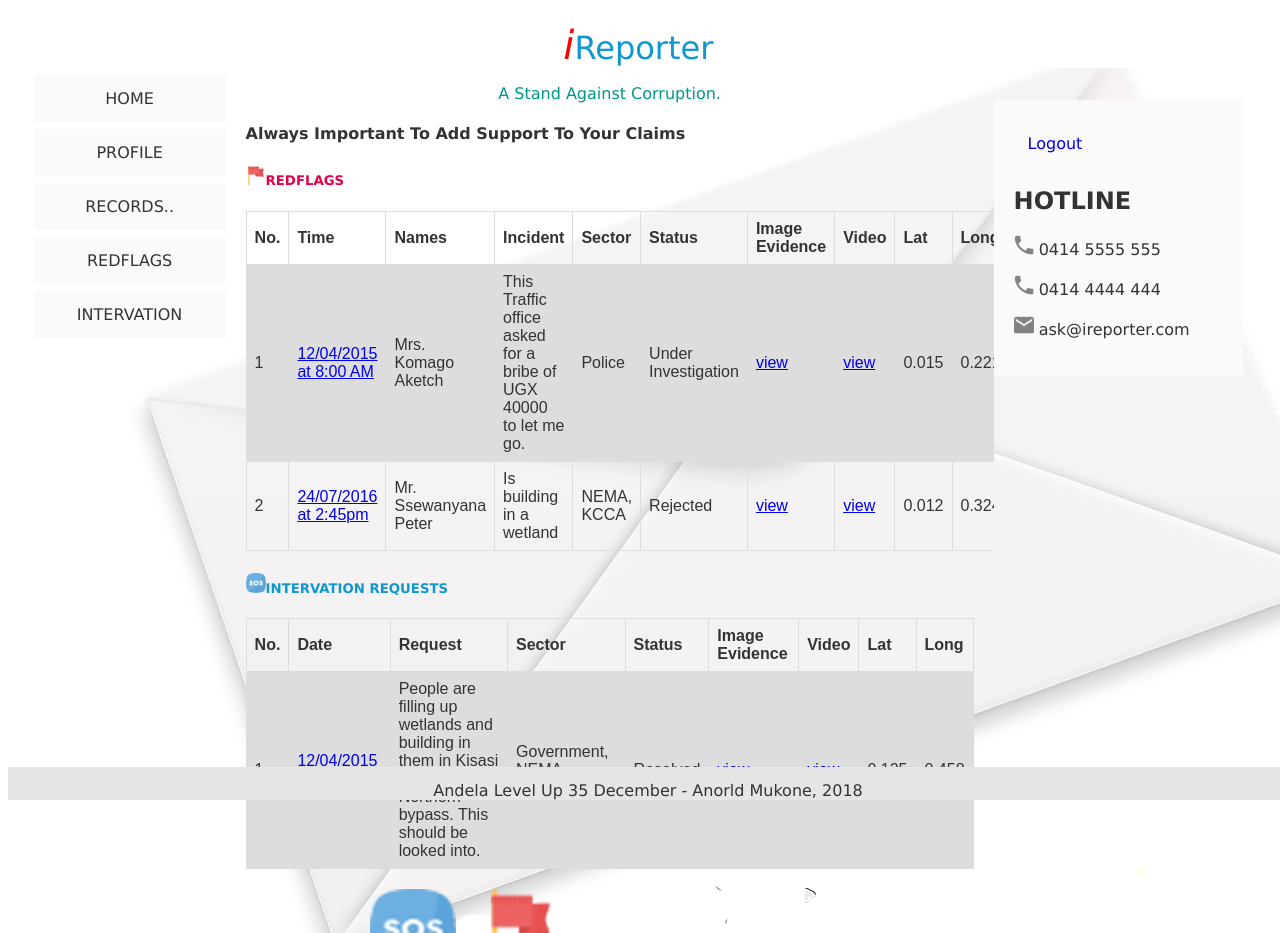
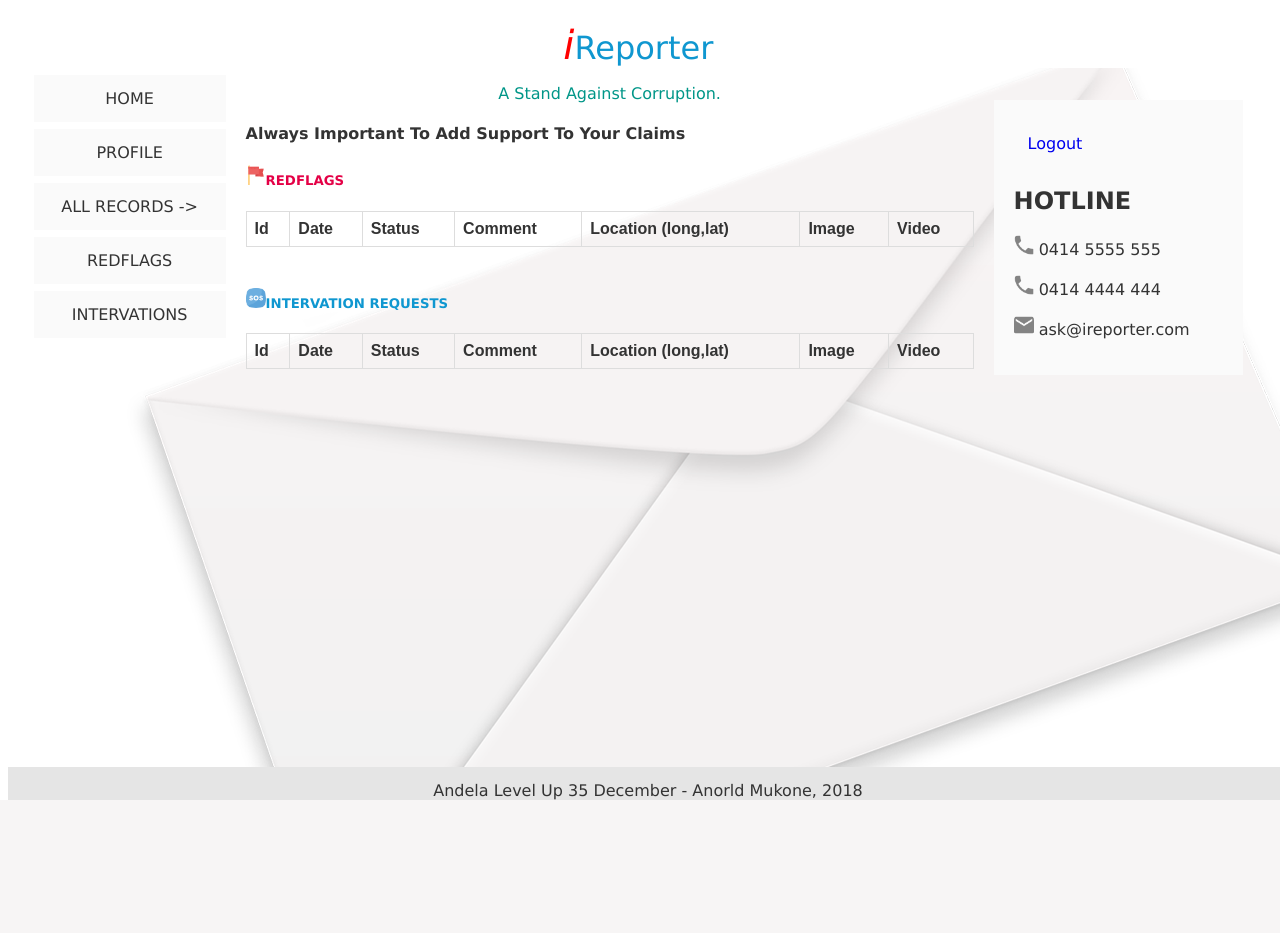
Before and after one commit to Manorlds-Eaglespark/i_reporter_full, a Flask app: template templates/records.html in a window 1280 px wide. After the commit the page ends 800 px from the top, so only its background shows below. Run offline with Flask 2, Linux system fonts and the light colour scheme; the template is opened without the code that fills it, so the values that code supplies are empty; parts of the project's set-up code (start-up, migrations or seed data) failed here and were passed over.

Commit message:
[Delivers #163944542] all records can be viewed in one page

```diff
--- a/templates/records.html
+++ b/templates/records.html
@@ -2,13 +2,14 @@
 <html>
 
 <head>
-    <meta charset="utf-8" />
-    <meta http-equiv="X-UA-Compatible" content="IE=edge">
+        <meta name="viewport" content="width=device-width, initial-scale=1.0">
+        <meta http-equiv="X-UA-Compatible" content="text/html" charset="utf-8" />
+        <link rel="stylesheet" type="text/css" media="screen" href="../css/style.css" />
+        <script type="text/javascript" src="../js/functions.js"></script>
+        <script type="text/javascript" src="../js/get_interventions.js"></script>
+        <script type="text/javascript" src="../js/get_redflags.js"></script>
         <title>iReporter</title>
-    <link rel="shortcut icon" href="images/favicon.png" type="image/x-icon">
-    <meta name="viewport" content="width=device-width, initial-scale=1">
-    <link rel="stylesheet" type="text/css" media="screen" href="css/style.css" />
-    <script src="main.js"></script>
+        <link rel="shortcut icon" href="../images/favicon.png" type="image/x-icon">
 </head>
 
 <body>
@@ -21,87 +22,47 @@
         <div class="menu">
             <a href="home.html">HOME</a>
             <a href="user_profile.html">PROFILE</a>
-            <a href="records.html">RECORDS..</a>
+            <a href="records.html">ALL RECORDS -></a>
             <a href="redflags.html">REDFLAGS</a>
-            <a href="intervation.html">INTERVATION</a>
+            <a href="intervation.html">INTERVATIONS</a>
         </div>
 
         <div class="main">
             <p id="theme_about">A Stand Against Corruption.</p>
             <h4>Always Important To Add Support To Your Claims</h4>
-            <h5 id="theme"><img id="img_s" src="images/flag.png" alt="logo">REDFLAGS</h5>
+            <h5 id="theme"><img id="img_s" src="../images/flag.png" alt="logo">REDFLAGS</h5>
             <div style="width:100%">
-                <table style="max-width:100%">
+                    <table style="max-width:100%" id = "redflag_table">
                             <tr>
-                        <th>No.</th>
-                        <th>Time</th>
-                        <th>Names</th>
-                        <th id="disappear_small">Incident</th>
-                        <th id="disappear_small">Sector</th>
+                                <th >Id</th>
+                                <th >Date</th>
                                 <th id="disappear_small">Status</th>
-                        <th id="disappear_small">Image Evidence</th>
+                                <th>Comment</th>
+                                <th id="disappear_small">Location (long,lat)</th>
+                                <th id="disappear_small">Image</th>
                                 <th id="disappear_small">Video</th>
-                        <th id="disappear_small">Lat</th>
-                        <th id="disappear_small">Long</th>
                             </tr>
-                    <tr>
-                        <td>1</td>
-                        <td><a href="redflag_detail.html">12/04/2015 at 8:00 AM</a></td>
-                        <td>Mrs. Komago Aketch</td>
-                        <td id="disappear_small">This Traffic office asked for a bribe of UGX 40000 to let me go.</td>
-                        <td id="disappear_small">Police</td>
-                        <td id="disappear_small">Under Investigation</td>
-                        <td id="disappear_small"><a href="records_images.html">view</a></td>
-                        <td id="disappear_small"><a href="records_videos.html">view</a></td>
-                        <td id="disappear_small">0.015</td>
-                        <td id="disappear_small">0.221</td>
-                    </tr>
-                    <tr>
-                        <td>2</td>
-                        <td><a href="redflag_detail.html">24/07/2016 at 2:45pm</a></td>
-                        <td>Mr. Ssewanyana Peter</td>
-                        <td id="disappear_small">Is building in a wetland</td>
-                        <td id="disappear_small">NEMA, KCCA</td>
-                        <td id="disappear_small">Rejected</td>
-                        <td id="disappear_small"><a href="records_images.html">view</a></td>
-                        <td id="disappear_small"><a href="records_videos.html">view</a></td>
-                        <td id="disappear_small">0.012</td>
-                        <td id="disappear_small">0.324</td>
-                    </tr>
+                        </table>
 
-                </table>
+                        <br />
 
             </div>
 
-            <h5 id="theme_blue"><img id="img_s" src="images/sos.png" alt="logo">INTERVATION REQUESTS</h5>
+            <h5 id="theme_blue"><img id="img_s" src="../images/sos.png" alt="logo">INTERVATION REQUESTS</h5>
             <div style="width:100%" class="form_style">
-                <table style="max-width:100%">
+                    <table style="max-width:100%" id = "interventions_table">
                             <tr>
-                        <th>No.</th>
-                        <th>Date</th>
-                        <th>Request</th>
-                        <th id="disappear_small">Sector</th>
+                                <th >Id</th>
+                                <th >Date</th>
                                 <th id="disappear_small">Status</th>
-                        <th id="disappear_small">Image Evidence</th>
+                                <th>Comment</th>
+                                <th id="disappear_small">Location (long,lat)</th>
+                                <th id="disappear_small">Image</th>
                                 <th id="disappear_small">Video</th>
-                        <th id="disappear_small">Lat</th>
-                        <th id="disappear_small">Long</th>
-                    </tr>
-                    <tr>
-                        <td>1</td>
-                        <td><a href="intervation_detail.html">12/04/2015 at 8:00 AM</a></td>
-                        <td>People are filling up wetlands and building in them in Kisasi along Northern bypass. This
-                            should be looked
-                            into.</td>
-                        <td id="disappear_small">Government, NEMA, Police, KCCA</td>
-                        <td id="disappear_small">Resolved</td>
-                        <td id="disappear_small"><a href="records_images.html">view</a></td>
-                        <td id="disappear_small"><a href="records_videos.html">view</a></td>
-                        <td id="disappear_small">0.125</td>
-                        <td id="disappear_small">0.458</td>
                             </tr>
                         </table>
 
+                        <br />
             </div>
 
 
@@ -111,15 +72,16 @@
             <div class="LogOut"><a href="index.html">Logout</a></div>
 
             <h2 id="text_left">HOTLINE</h2>
-            <p id="text_left"><img id="contact_images" src="images/call.png" alt=""> 0414 5555 555</p>
-            <p id="text_left"><img id="contact_images" src="images/call.png" alt=""> 0414 4444 444</p>
-            <p id="text_left"><img id="contact_images" src="images/email.png" alt=""> ask@ireporter.com</p>
+            <p id="text_left"><img id="contact_images" src="../images/call.png" alt=""> 0414 5555 555</p>
+            <p id="text_left"><img id="contact_images" src="../images/call.png" alt=""> 0414 4444 444</p>
+            <p id="text_left"><img id="contact_images" src="../images/email.png" alt=""> ask@ireporter.com</p>
 
         </div>
 
     </div>
     <div class="footer">Andela Level Up 35 December - Anorld Mukone, 2018</div>
 
+    <script>get_redflags();get_interventions();</script>
 </body>
 
 </html>
```
Lines whose indentation alone changed are shown as unchanged.
